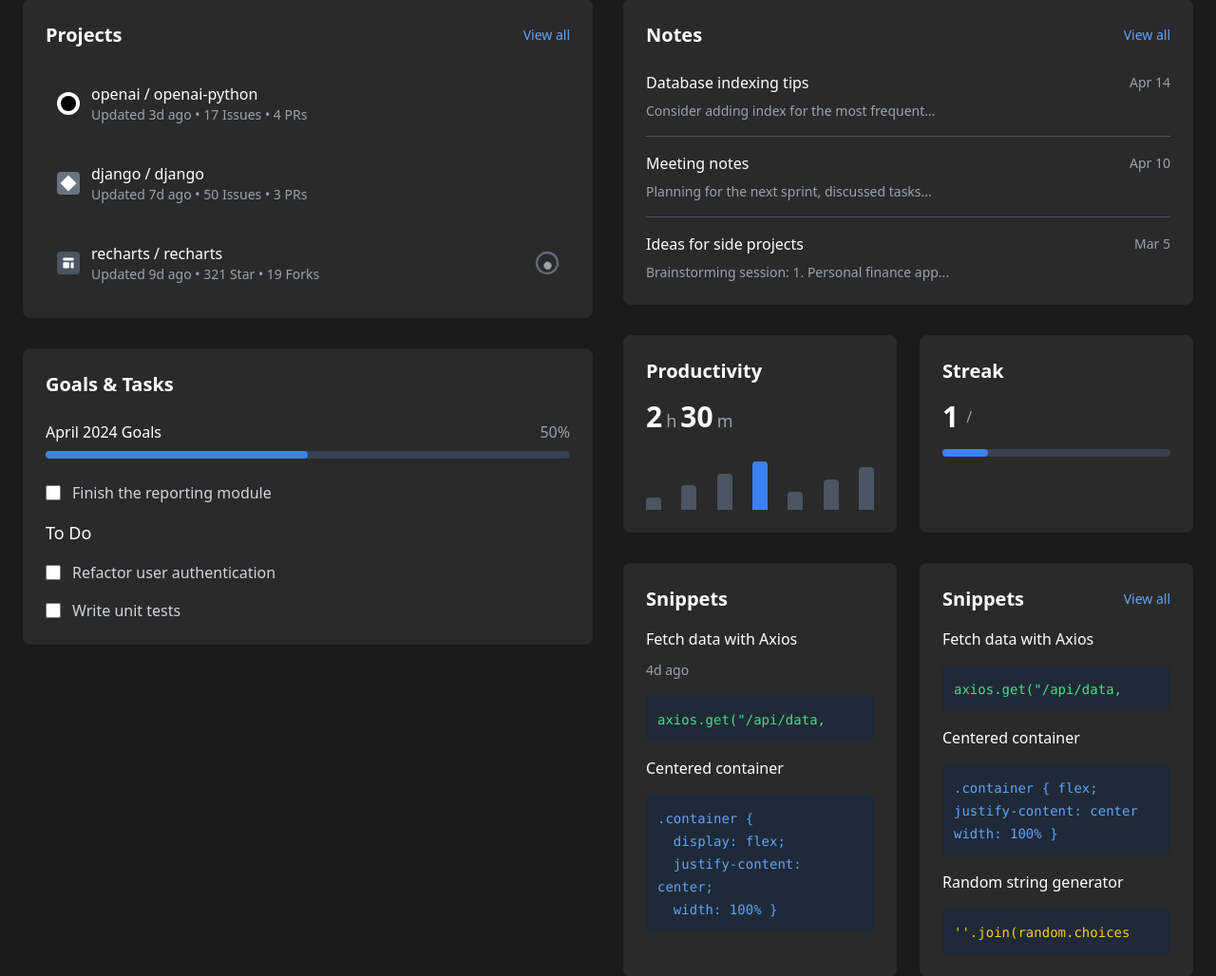
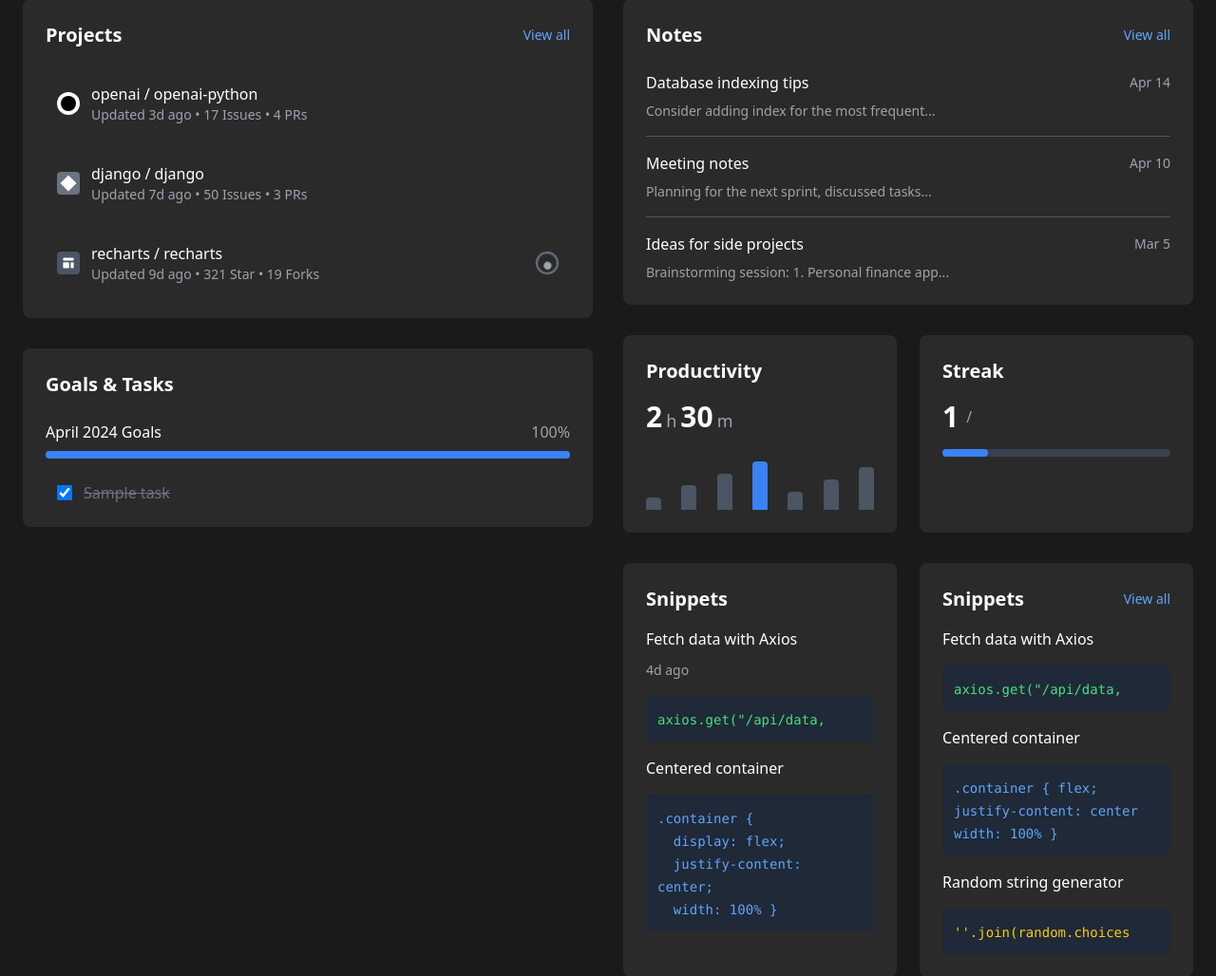
Before and after one commit to adubiblessed/Devboard, a Django app: page / in a window 1280 px wide. Shown: the part 98-1126 px from the top of the page at 95% size. Run offline with Django 5.2, Linux system fonts and the light colour scheme; tables that the repository leaves empty hold one stand-in row (values such as "Sample post"); some libraries are stand-ins or nearby versions.

Commit message:
added some design to taskmanage

```diff
--- a/base/Templates/base/main.html
+++ b/base/Templates/base/main.html
@@ -20,7 +20,7 @@
     </script>
 </head>
 <body class="bg-dark-bg text-white min-h-screen">
-
+    {% block content %}
     <!-- ===== NAVIGATION HEADER START ===== -->
         {% include 'base/navbar.html' %}
     <!-- ===== NAVIGATION HEADER END ===== -->
@@ -64,6 +64,6 @@
         </div>
         <!-- ===== MAIN CONTENT GRID END ===== -->
     </div>
-
+    {% endblock content%}
 </body>
 </html>
--- a/base/Templates/base/tasks.html
+++ b/base/Templates/base/tasks.html
@@ -1,41 +1,47 @@
-<div class="bg-card-bg rounded-lg p-6">
-  <h2 class="text-xl font-semibold mb-6">Goals & Tasks</h2>
+<!-- ===== GOALS AND TASKS SECTION START ===== -->
+<div class="container mx-auto max-w-4xl ">
+  <div class="bg-card-bg rounded-lg p-6 ">
+    {% if tasks %}
+      <h2 class="text-xl font-semibold mb-6 text-white">Goals & Tasks</h2>
 
+      <!-- ===== PROGRESS BAR START ===== -->
       <div class="mb-6">
         <div class="flex items-center justify-between mb-2">
-      <span class="font-medium">April 2024 Goals</span>
-      <span class="text-gray-400">50%</span>
+          <span class="font-medium text-white">April 2024 Goals</span>
+          <span class="text-gray-400">{{percent_complete}}%</span>
         </div>
         <div class="w-full bg-gray-700 rounded-full h-2">
-      <div class="bg-blue-500 h-2 rounded-full" style="width: 50%"></div>
+          <div class="bg-blue-500 h-2 rounded-full" style="width: {{percent_complete}}%"></div>
         </div>
       </div>
+      <!-- ===== PROGRESS BAR END ===== -->
 
+      <!-- ===== TASKS LIST START ===== -->
       <div class="space-y-4">
+        {% for task in tasks %}
           <div class="flex items-center space-x-3">
+            <form action="{% url 'toggle_complete' task.id %}" method="POST" class="flex items-center space-x-3 w-full">
+              {% csrf_token %}
               <input
                 type="checkbox"
-        class="w-4 h-4 rounded border-gray-500 bg-transparent"
+                class="w-4 h-4 rounded border-gray-500 bg-transparent text-blue-500 focus:ring-blue-500"
+                {% if task.completed %}checked{% endif %}
+                onChange="this.form.submit()"
               />
-      <span class="text-gray-300">Finish the reporting module</span>
+              <span class="text-gray-300 {% if task.completed %}line-through text-gray-500{% endif %}">
+                {{ task.title }}
+              </span>
+            </form>
           </div>
+        {% endfor %}
+      </div>
+      <!-- ===== TASKS LIST END ===== -->
 
-    <h3 class="text-lg font-medium mt-6 mb-4">To Do</h3>
-
-    <div class="flex items-center space-x-3">
-      <input
-        type="checkbox"
-        class="w-4 h-4 rounded border-gray-500 bg-transparent"
-      />
-      <span class="text-gray-300">Refactor user authentication</span>
-    </div>
-
-    <div class="flex items-center space-x-3">
-      <input
-        type="checkbox"
-        class="w-4 h-4 rounded border-gray-500 bg-transparent"
-      />
-      <span class="text-gray-300">Write unit tests</span>
+    {% else %}
+      <!-- ===== EMPTY STATE START ===== -->
+      <p class="text-gray-400">No tasks available.</p>
+      <!-- ===== EMPTY STATE END ===== -->
+    {% endif %}
   </div>
 </div>
-</div>
+<!-- ===== GOALS AND TASKS SECTION END ===== -->
--- a/base/views.py
+++ b/base/views.py
@@ -2,11 +2,20 @@ from django.shortcuts import render,redirect
 
 from .forms import UserForm, LoginForm
 from .models import User
+from taskmanage.models import Task
 
 # Create your views here.
 
 def home (request):
-    return render(request, 'base/main.html')
+    tasks = Task.objects.all()
+    total_tasks = tasks.count()
+    completed_tasks = tasks.filter(completed=True).count()
+
+    if total_tasks == 0:
+        percent_complete = 0
+    else:
+        percent_complete = int((completed_tasks / total_tasks) * 100)
+    return render(request, 'base/main.html',{'tasks': tasks, 'percent_complete': percent_complete})
 
 
 
```
Also changed, not shown: base/Templates/base/task_create.html (+58 -12 lines), base/Templates/base/task_display.html (+7 -2 lines), taskmanage/views.py (+8 -1 lines). Lines whose indentation alone changed are shown as unchanged.
